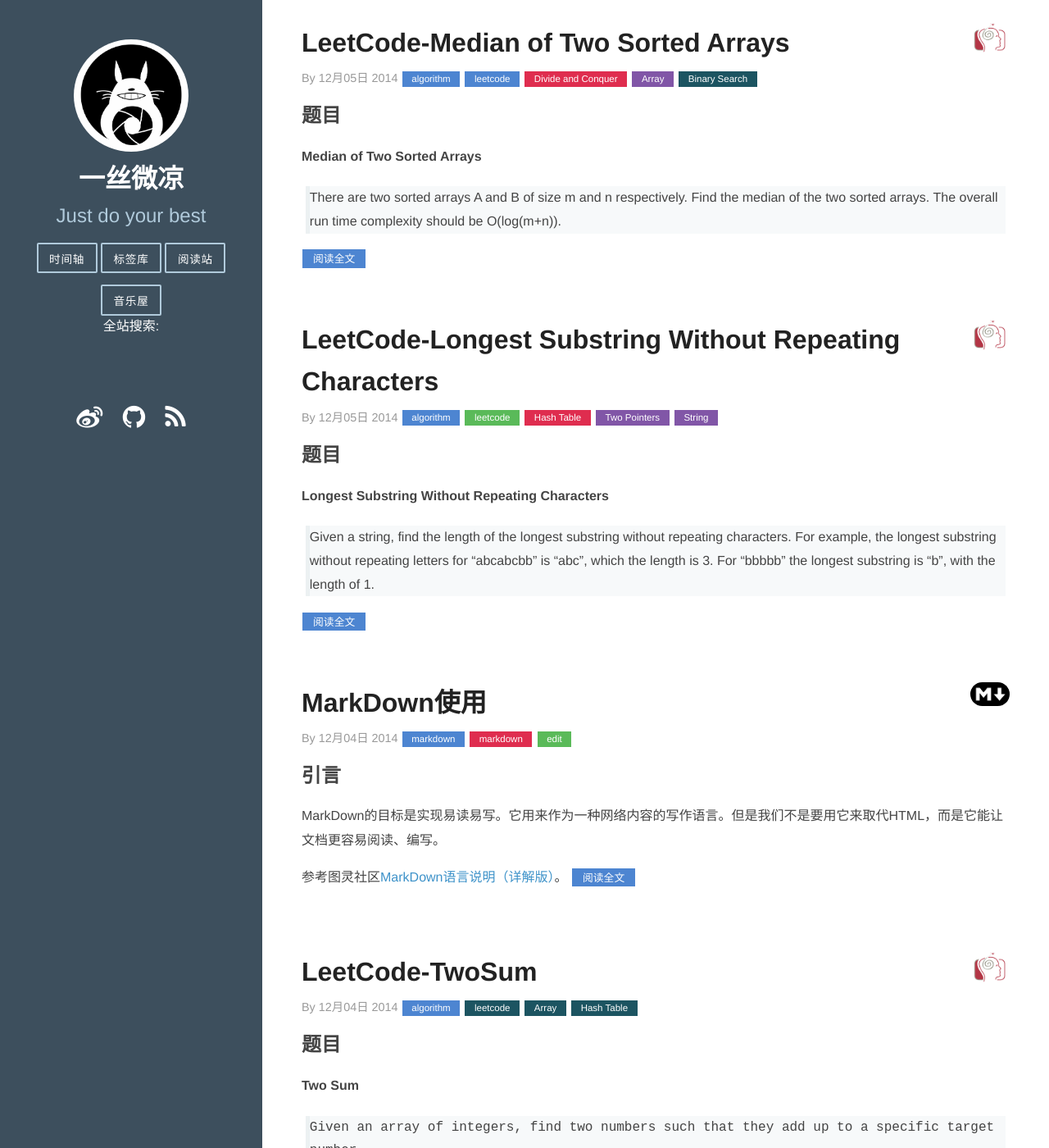
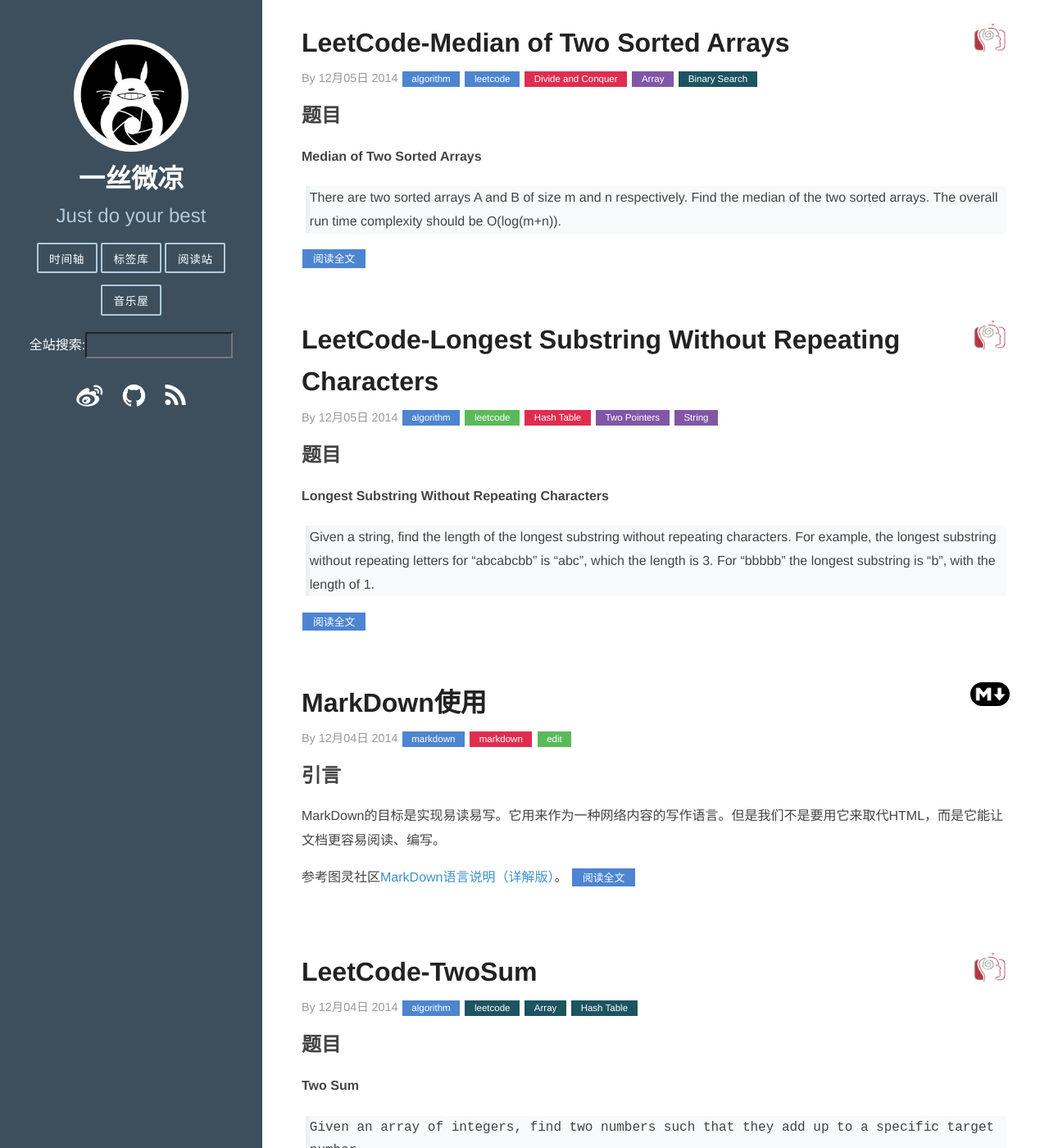
Before and after one commit to hexo2hexo/xwzpp.github.io, a Jekyll site: the page built from index.html, in a window 1280 px wide and 1400 px high. Shown: the whole window at 82% size. Built offline with Jekyll 4.4.1, drawn with Linux system fonts in a browser that asks for light colours; Markdown is read by kramdown in place of the engine named in the settings; the list of posts is cut into pages by our own code.

Commit message:
2014-12-5

```diff
--- a/_layouts/blog.html
+++ b/_layouts/blog.html
@@ -79,7 +79,7 @@
                 </ul>
             </nav>
             <div class="search">
-				全站搜索:<form><input type="text" id="ts-search-input"></form>
+				<form>全站搜索:<input type="text" id="ts-search-input"></form>
             </div>
             <div id="toc"></div>
             <nav id="nav">
--- a/css/JekyllPure.css
+++ b/css/JekyllPure.css
@@ -324,10 +324,10 @@
 .search form INPUT[type="text"] {
    // background: #2d3339;
     background: rgb(61, 79, 93);
-    border: 0;
+    border: 1;
     margin: 20px 0;
-    padding: 5px 0 10px 0px;
-    width: 90px;
+    padding: 5px 0 5px 0px;
+    width: 180px;
     color: #ffffff;
 }
 .header a{
```
